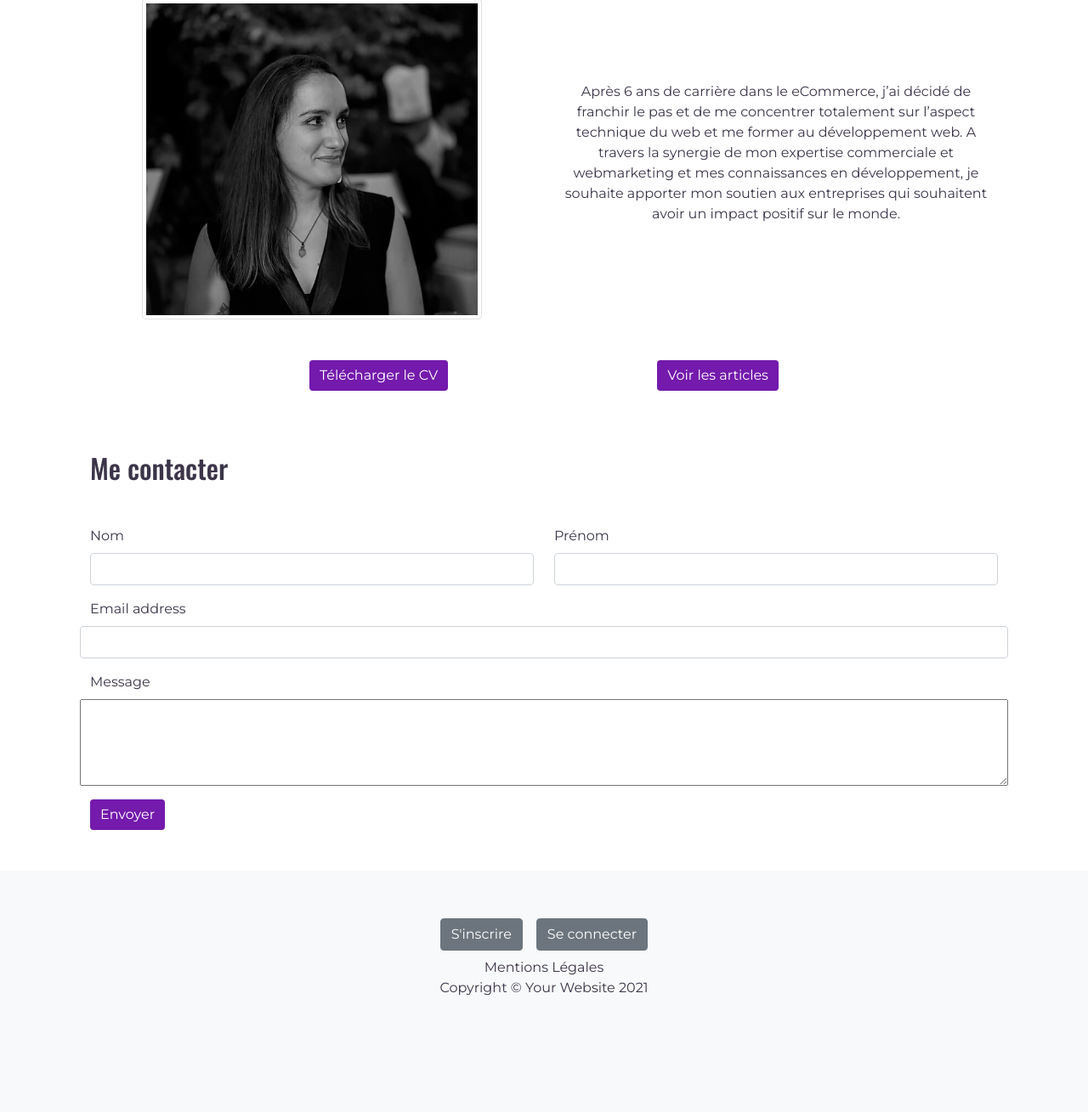
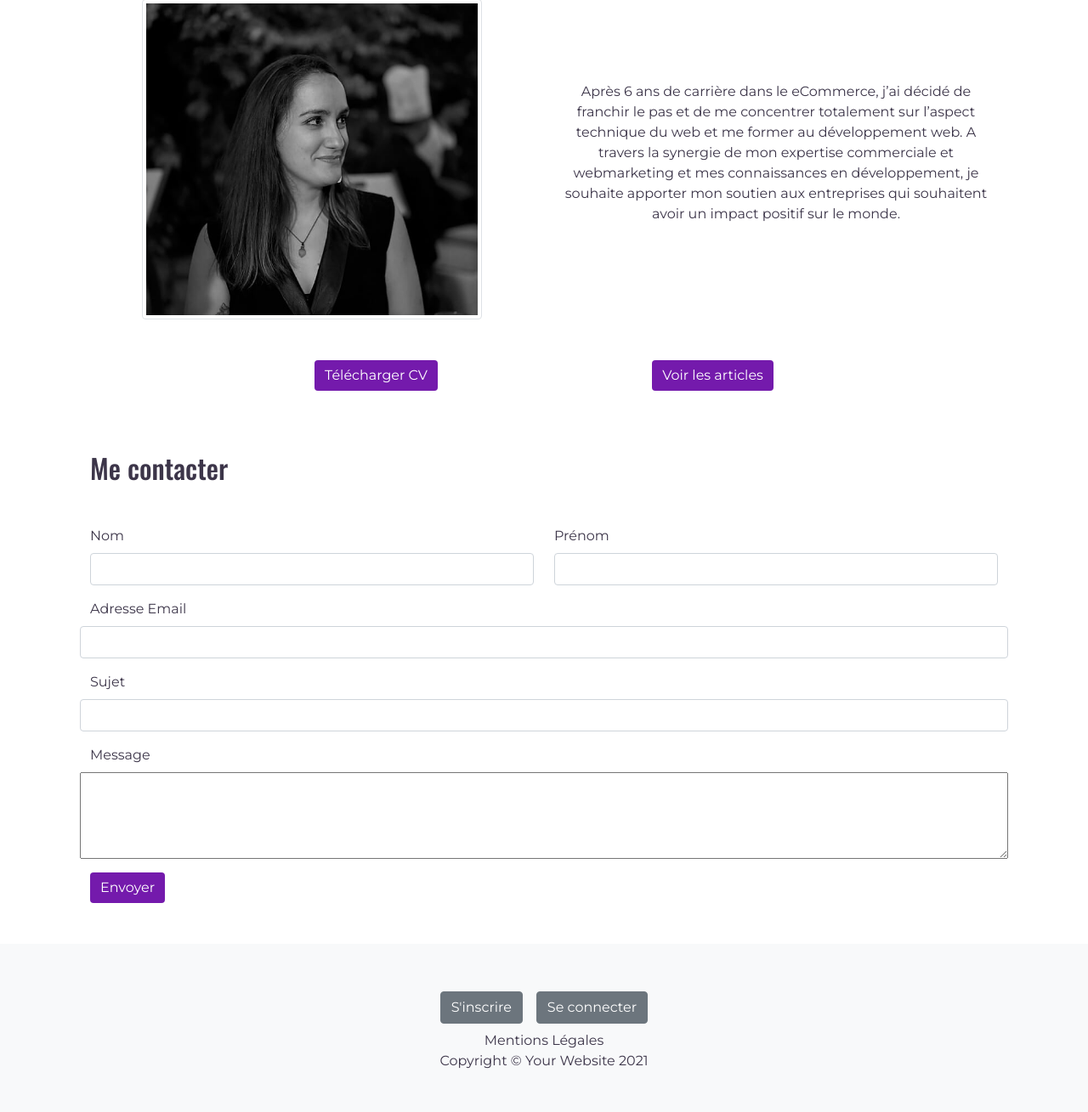
Before and after one commit to CharB-22/OC-blog-professionnel, a PHP site: page /index.php in a window 1280 px wide. Shown: the part 761-2070 px from the top of the page at 85% size. Before the commit the page ends 1933 px from the top, so only its background shows below. Run offline with PHP 8.4, Linux system fonts and the light colour scheme; some libraries are stand-ins or nearby versions.

Commit message:
Create the email feature

```diff
--- a/App/Controller/FrontendController.php
+++ b/App/Controller/FrontendController.php
@@ -11,8 +11,30 @@ class FrontendController extends AbstractController
 
     public function getHome()
     {
+        $message = "";
+            if (isset($_POST["submitEmail"]))
+            {
+              // corps du message
+              $to = "charlene-openclassrooms@outlook.fr";
+              $subject  = $_POST["emailSubject"];
+              $emailContent = "Vous avez reçu un message de ". $_POST["senderName"] . " "
+              . $_POST["senderLastName"] .
+              "
+              Contenu du message:<br>".
+              $_POST["emailContent"];
+              $headers  = 'From: charlene-openclassrooms@outlook.fr '. "\r\n" .
+            'MIME-Version: 1.0' . "\r\n" .
+            'Content-type: text/html; charset=utf-8';
+
+              if(mail($to, $subject, $emailContent, $headers)){
+                 $message = new UserMessage("Message envoyé.","success");
+              }else{
+                $message = new UserMessage("L'envoi du message a échoué.", "danger");
+              }
+
+            }
         $homeView = new View("Home");
-        $homeView->render();
+        $homeView->render(array("message" => $message));
     }
 
     public function register()
--- a/App/View/HomeView.php
+++ b/App/View/HomeView.php
@@ -19,33 +19,46 @@
             </div>
         </div>
         <div class="container-fluid d-flex justify-content-evenly py-4">
-            <button type="button" class="btn btn-primary">Télécharger le CV</button>
+            <a href="Public/cv_Charlene_Bennevault.pdf" target="_blank" type="button" class="btn btn-primary">Télécharger CV</a>
             <a href="index.php?route=bloglist" type="button" class="btn btn-primary">Voir les articles</a>
         </div>
     </div>
 
     <div id="contact" class="container my-5">
         <h2 class="my-5">Me contacter</h2>
-        <form>
+        <form method="post" action="index.php?route=home#contact">
+          <?php
+            if (!empty($message))
+            {
+                echo "<div class='alert alert-". $message->getMessageFormat(). " alert-dismissible fade show' role='alert'>"
+                . $message->getMessageContent() .
+                    " <button type='button' class='btn-close' data-bs-dismiss='alert' aria-label='Close'></button>
+                    </div>";
+            }
+          ?>
           <div class="row mb-3">
             <div class="form-group col-xs-12 col-md-6">
               <label for="lastname" class="form-label">Nom</label>
-                <input type="text" class="form-control" id="lastname" name="lastname" aria-describedby="senderLastName">
+              <input type="text" class="form-control" id="lastname" name="senderLastName" aria-describedby="senderLastName" required>
             </div>
             <div class="form-group col-xs-12 col-md-6">
               <label for="name" class="form-label">Prénom</label>
-                <input type="text" class="form-control" id="name" name="name" aria-describedby="senderName">
+              <input type="text" class="form-control" id="name" name="senderName" aria-describedby="senderName" required>
             </div>
           </div>
           <div class="row mb-3">
-              <label for="email" class="form-label">Email address</label>
-              <input type="email" class="form-control" id="email" name="email" aria-describedby="senderEmail">
+            <label for="email" class="form-label">Adresse Email</label>
+            <input type="email" class="form-control" id="email" name="senderEmail" aria-describedby="senderEmail" required>
+          </div>
+          <div class="row mb-3">
+            <label for="emailSubject" class="form-label">Sujet</label>
+            <input type="text" class="form-control" id="emailSubject" name="emailSubject" aria-describedby="emailSubject" required>
           </div>
           <div class="row mb-3">
             <label for="message" class="form-label">Message</label>
-              <textarea id="message" name="message" rows="4" cols="57"></textarea>
+            <textarea id="message" name="emailContent" rows="4" cols="57" required></textarea>
           </div>
-            <button type="submit" class="btn btn-primary">Envoyer</button>
+          <button type="submit" name="submitEmail" class="btn btn-primary">Envoyer</button>
         </form>
     </div>
 </div>
--- a/App/View/Layout.php
+++ b/App/View/Layout.php
@@ -12,12 +12,7 @@
         <!-- Customized CSS-->
         <link type="text/css" href="Public/css/style.css" rel="stylesheet">
         <!-- Bootstrap CSS -->
-        <!--<link href="vendor\twbs\bootstrap\dist\css\bootstrap.min.css" rel="stylesheet" integrity="sha384-BmbxuPwQa2lc/FVzBcNJ7UAyJxM6wuqIj61tLrc4wSX0szH/Ev+nYRRuWlolflfl" crossorigin="anonymous"> -->
         <link href="https://cdn.jsdelivr.net/npm/bootstrap@5.0.0-beta3/dist/css/bootstrap.min.css" rel="stylesheet" integrity="sha384-eOJMYsd53ii+scO/bJGFsiCZc+5NDVN2yr8+0RDqr0Ql0h+rP48ckxlpbzKgwra6" crossorigin="anonymous">
-        <!-- FontAwesome library access-->
-        <link href="vendor\fortawesome\font-awesome\css\fontawesome.css" rel="stylesheet">
-        <link href="vendor\fortawesome\font-awesome\css\brands.css" rel="stylesheet">
-        <link href="vendor\fortawesome\font-awesome\css\solid.css" rel="stylesheet">
         <title><?= $title ?></title>
         <script src="vendor\tinymce\tinymce\tinymce.min.js"></script>
         <script type="text/javascript">
--- a/composer.json
+++ b/composer.json
@@ -1,5 +1,6 @@
 {
     "require": {
-        "tinymce/tinymce": "^5.7"
+        "tinymce/tinymce": "^5.7",
+        "phpmailer/phpmailer": "^6.4"
     }
 }
--- a/config/autoload.php
+++ b/config/autoload.php
@@ -20,4 +20,8 @@ spl_autoload_register(function ($class_name) {
     {
         require_once "App/View/" . $class_name . ".php";
     }
+    else if (file_exists("vendor/phpmailer/phpmailer/src/" . $class_name . ".php"))
+    {
+        require_once "vendor/phpmailer/phpmailer/src/" . $class_name . ".php";
+    }
 });
--- a/index.php
+++ b/index.php
@@ -1,6 +1,7 @@
 <?php
 
 require_once "config/autoload.php";
+require_once "vendor/autoload.php";
 
 session_start();
 
```
Also changed, not shown: 1 other file. Lines whose indentation alone changed are shown as unchanged.
